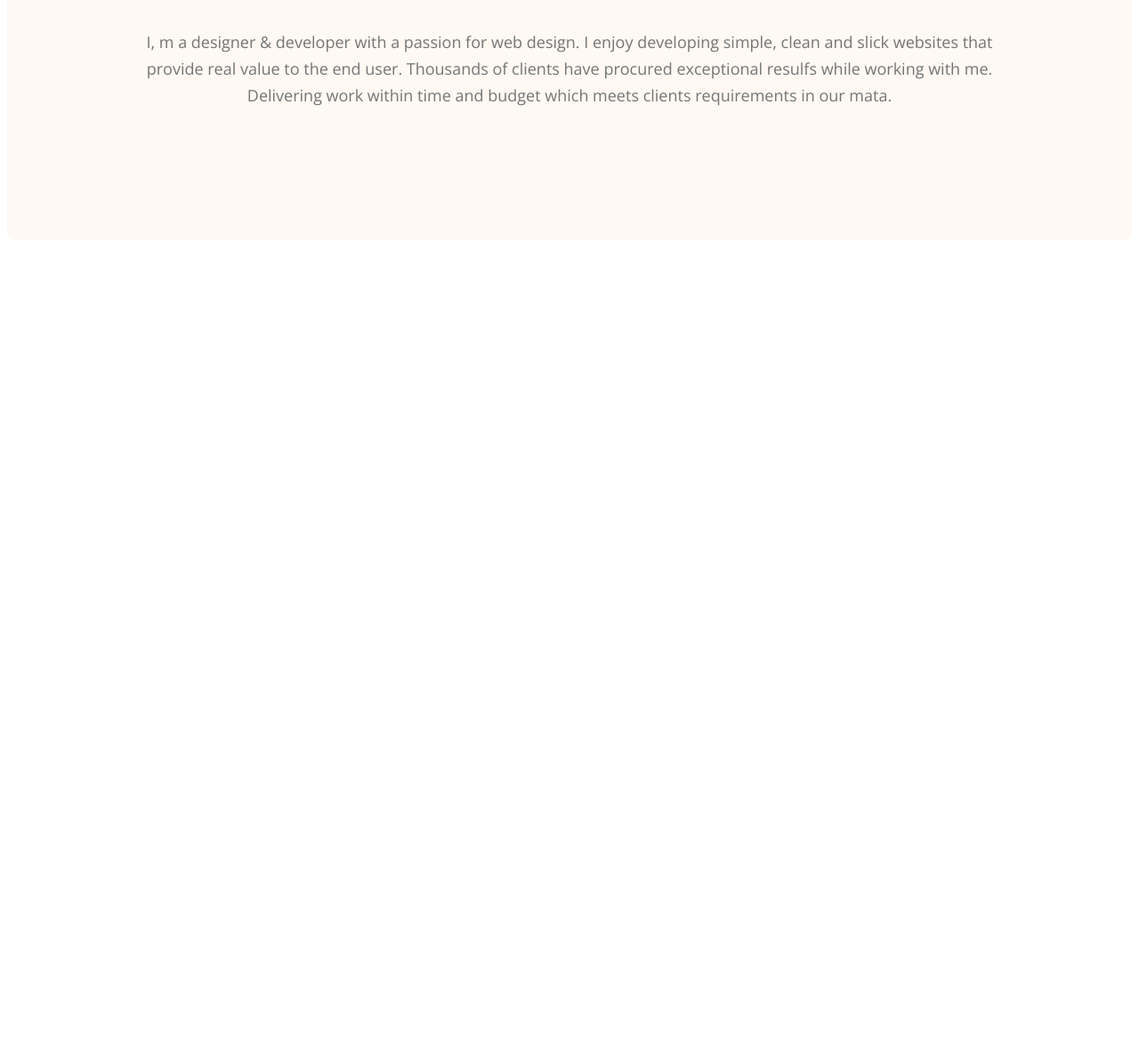
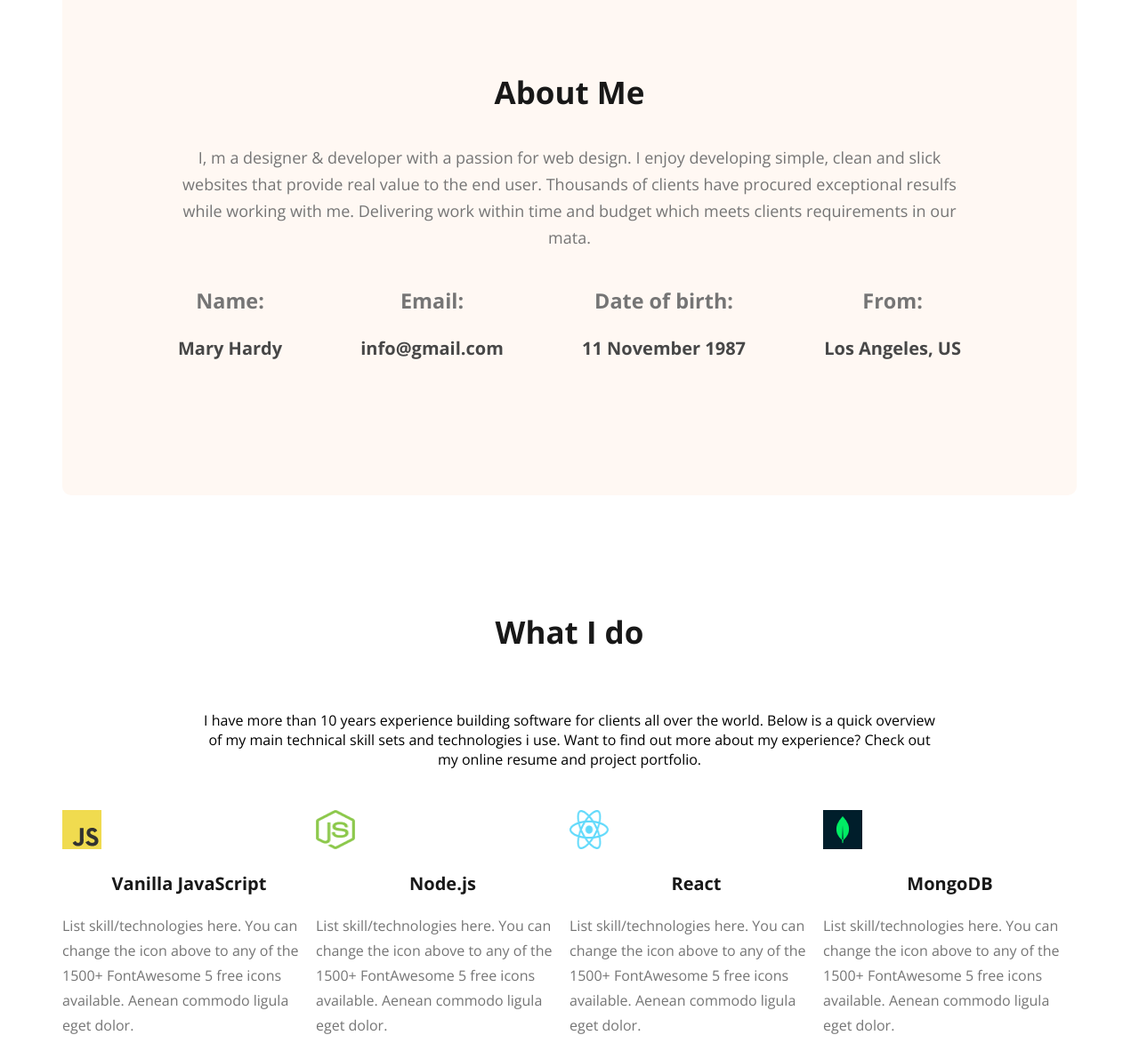
Before and after one commit to mdnazmulislam0087/dev-portfolio, a plain HTML site: page index.html in a window 1280 px wide. Shown: the part 1080-2271 px from the top of the page at 89% size. Before the commit the page ends 1358 px from the top, so only its background shows below. Drawn offline with nearby package versions, Linux system fonts and the light colour scheme.

Commit message:
what i do section done

```diff
--- a/index.html
+++ b/index.html
@@ -37,6 +37,60 @@
         <section class="about">
             <h3 class="section-title">About Me</h3>
             <p class="section-description">I, m a designer & developer with a passion for web design. I enjoy developing simple, clean and slick websites that provide real value to the end user. Thousands of clients have procured exceptional resulfs while working with me. Delivering work within time and budget which meets clients requirements in our mata.</p>
+            <div class="about-info-container">
+                <!-- .about-info*4>h3.info-title+p.infodescription -->
+                <div class="about-info">
+                    <h3 class="info-title">Name:
+                    </h3>
+                    <p class="infodescription">Mary Hardy</p>
+                </div>
+                <div class="about-info">
+                    <h3 class="info-title">Email:
+                        </h3>
+                    <p class="infodescription">info@gmail.com</p>
+                </div>
+                <div class="about-info">
+                    <h3 class="info-title">Date of birth:
+                        </h3>
+                    <p class="infodescription">11 November 1987</p>
+                </div>
+                <div class="about-info">
+                    <h3 class="info-title">From:
+                        </h3>
+                    <p class="infodescription">Los Angeles, US</p>
+                </div>
+
+            </div>
+
+        </section>
+        <!-- what i do section -->
+        <section class="what-i-do">
+            <h3 class="section-title">What I do</h3>
+            <p id="what-i-do-desc"  class="sectiondescription">I have more than 10 years experience building software for clients all over the world. Below is a quick overview of my main technical skill sets and technologies i use. Want to find out more about my experience? Check out my online resume and project portfolio.</p>
+
+            <div class="skills-container">
+                <!-- .skills*4>img+h3.skill-title+p.skilldescription -->
+                <div class="skills">
+                    <img src="images/icons/js.png" alt="JS">
+                    <h3 class="skill-title">Vanilla JavaScript</h3>
+                    <p class="skilldescription">List skill/technologies here. You can change the icon above to any of the 1500+ FontAwesome 5 free icons available. Aenean commodo ligula eget dolor.</p>
+                </div>
+                <div class="skills">
+                    <img src="images/icons/nodejs.png" alt="Node js">
+                    <h3 class="skill-title">Node.js</h3>
+                    <p class="skilldescription">List skill/technologies here. You can change the icon above to any of the 1500+ FontAwesome 5 free icons available. Aenean commodo ligula eget dolor.</p>
+                </div>
+                <div class="skills">
+                    <img src="images/icons/react.png" alt="ract">
+                    <h3 class="skill-title">React</h3>
+                    <p class="skilldescription">List skill/technologies here. You can change the icon above to any of the 1500+ FontAwesome 5 free icons available. Aenean commodo ligula eget dolor.</p>
+                </div>
+                <div class="skills">
+                    <img src="images/icons/mongo.png" alt="mongo">
+                    <h3 class="skill-title">MongoDB</h3>
+                    <p class="skilldescription">List skill/technologies here. You can change the icon above to any of the 1500+ FontAwesome 5 free icons available. Aenean commodo ligula eget dolor.</p>
+                </div>
+            </div>
 
         </section>
 
--- a/styles/portfolio.css
+++ b/styles/portfolio.css
@@ -96,6 +96,10 @@ nav li a{
 }
 
 /* Main section styles */
+main{
+    max-width: 1140px;
+    margin: 0px auto;
+}
 
 .section-title{
     color: var(--Dark-01, #181818);
@@ -117,5 +121,53 @@ nav li a{
     border-radius: 10px;
     background: #FFF8F3;
     padding: 130px;
-    margin-top: 130px 0px;
+    margin: 130px 0px;
 }
+
+.about-info-container{
+    display: flex;
+    align-items: center;
+    justify-content: space-between;
+}
+.about-info{
+    color: var(--Dark-03, #757575);
+    text-align: center;
+    font-size: 20px;
+    font-weight: 400;
+    line-height: 30px; /* 150% */
+}
+.infodescription{
+
+    color: var(--Dark-02, #474747);
+    font-size: 20px;
+    font-weight: 700;
+    line-height: 30px;
+}
+#what-i-do-desc{
+
+    padding: 30px 157px;
+    text-align: center;
+}
+
+.skills-container{
+    display: flex;
+    justify-content: space-between;
+}
+
+.skills-container img{
+    width: 44px;
+    height: 44px;
+}
+
+.skill-title{
+    color: var(--Dark-01, #181818);
+    text-align: center;
+    font-size: 20px;
+    font-weight: 700;
+}
+.skilldescription{
+    color: var(--Dark-03, #757575);
+    font-size: 16px;
+    font-weight: 400;
+    line-height: 28px; /* 175% */
+}
```
